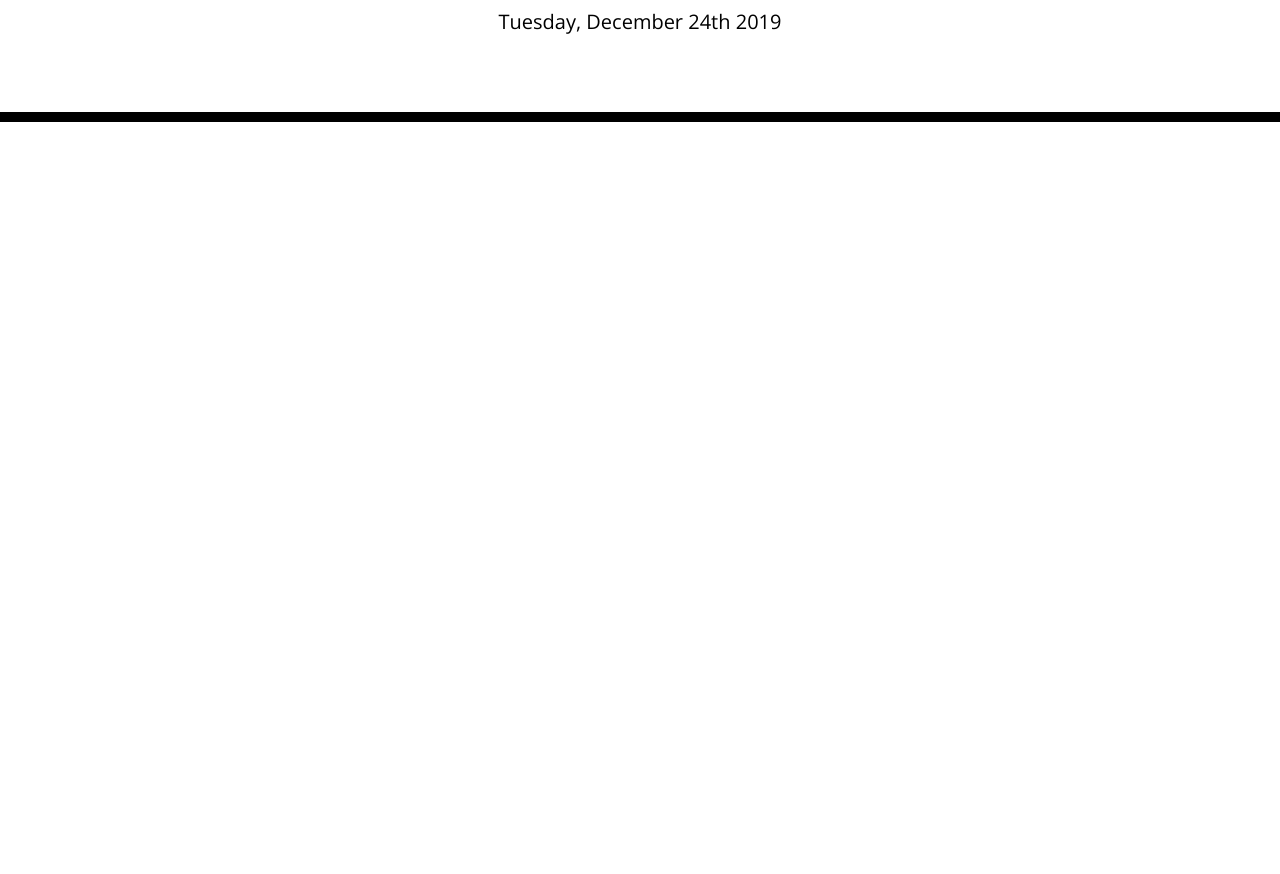
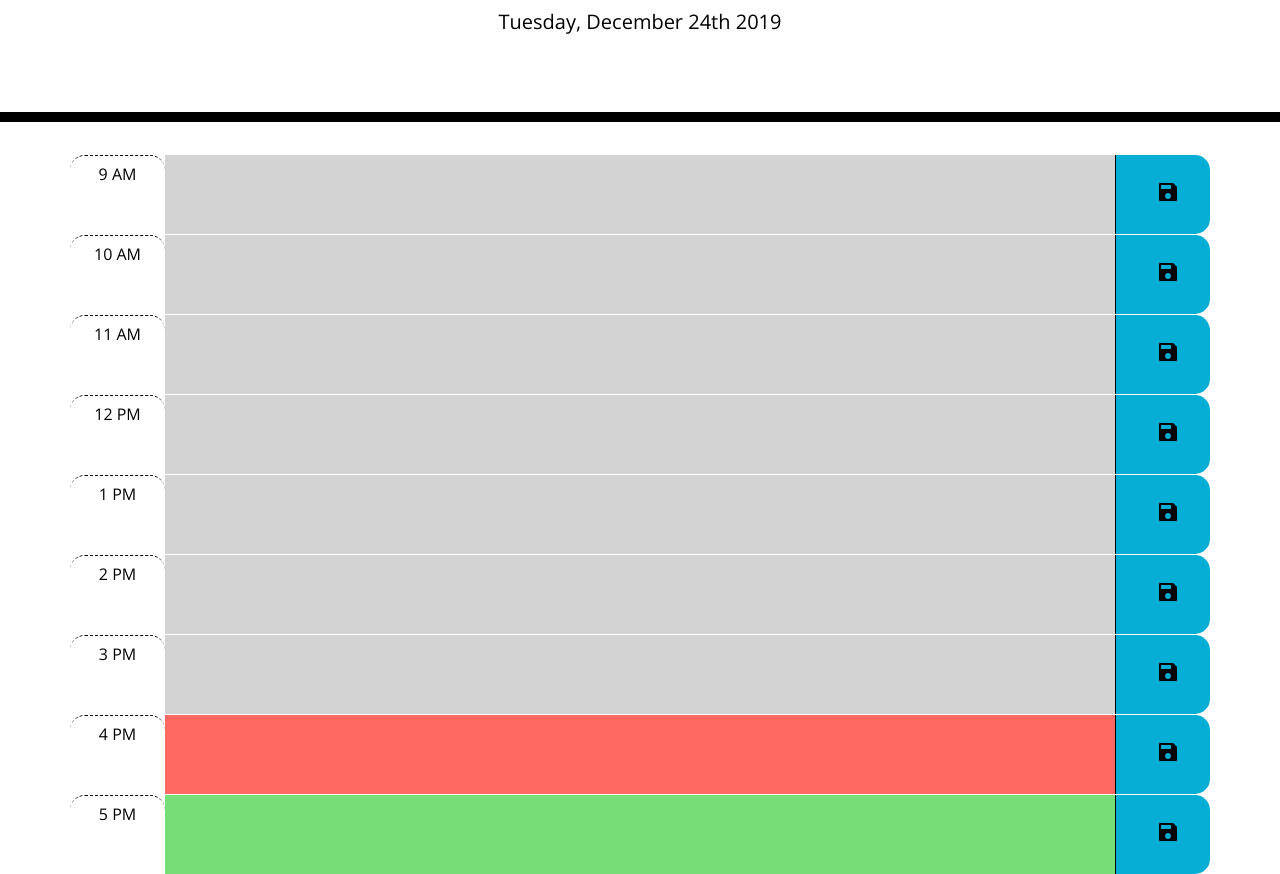
Before and after one commit to smaji08/Day-Planner, a plain HTML site: page index.html in a window 1280 px wide. Shown: the part 182-1056 px from the top of the page. Before the commit the page ends 800 px from the top, so only its background shows below. Drawn offline with nearby package versions, Linux system fonts and the light colour scheme.

Commit message:
displaying according to the time done

```diff
--- a/assets/css/style.css
+++ b/assets/css/style.css
@@ -27,13 +27,15 @@ body {
 
   .time-block{
     text-align: center;
+    padding-top: 10px;
     border-radius: 15px;
   }
 
   .row {
     white-space: pre-wrap;
     height: 80px;
-    border-top: 1px solid white;;
+    border-top: 1px solid white;
+    /* background:wheat; */
   }
 
   .hour {
@@ -63,9 +65,13 @@ body {
     border-bottom-right-radius: 15px;
     background-color: #06AED5;
     color: white;
+    cursor: pointer;
+
   }
 
   .saveBtn i:hover {
     font-size: 20px;
     transition: all .3s ease-in-out;
+
+
   }
--- a/assets/js/script.js
+++ b/assets/js/script.js
@@ -1,4 +1,24 @@
 $(document).ready(function(){
+
     $("#currentDay").text(moment().format('dddd, MMMM Do YYYY'));
+    $("span").hide();
+
+    var x = moment().format("H");
+    x = parseInt(x);
+
+    for(var i=0;i<9;i++){
+        var y = $(".24hr").eq(i).text();
+        y = parseInt(y);
+
+        if (y === x){
+            $(".description").eq(i).addClass("present");
+        }
+        else if(y < x){
+            $(".description").eq(i).addClass("past");
+        }
+        else {
+            $(".description").eq(i).addClass("future");
+        }
+    }
 
 });
--- a/index.html
+++ b/index.html
@@ -29,9 +29,53 @@
       <p class="lead">A simple calendar app for scheduling your work day</p>
       <p id="currentDay" class="lead"></p>
     </header>
-    <div class="container" id="cal">
+    <div class="container">
+        <div class = "row">
+            <div class="col-1 time-block hour">9 AM<span class= "24hr">9</span></div>
+            <div class="col-10 description"></div>
+            <div class="col-1 saveBtn"><img src="assets/images/saveIcon.png" style= "padding:25px;"></img></div>
+        </div>
+        <div class="row">
+            <div class="col-1 time-block hour">10 AM<span class= "24hr">10</span></div>
+            <div class="col-10 description"></div>
+            <div class="col-1 saveBtn"><img src="assets/images/saveIcon.png" style= "padding:25px;"></div>
+        </div>
+        <div class="row">
+            <div class="col-1 time-block hour">11 AM<span class= "24hr">11</span></div>
+            <div class="col-10 description"></div>
+            <div class="col-1 saveBtn i"><img src="assets/images/saveIcon.png" style= "padding:25px;"></div>
+        </div>
+        <div class="row">
+            <div class="col-1 time-block hour">12 PM<span class= "24hr">12</span></div>
+            <div class="col-10 description"></div>
+            <div class="col-1 saveBtn"><img src="assets/images/saveIcon.png" style= "padding:25px;"></div>
+        </div>
+        <div class="row">
+            <div class="col-1 time-block hour">1 PM<span class= "24hr">13</span></div>
+            <div class="col-10 description"></div>
+            <div class="col-1 saveBtn"><img src="assets/images/saveIcon.png" style= "padding:25px;"></div>
+        </div>
+        <div class="row">
+            <div class="col-1 time-block hour">2 PM<span class= "24hr">14</span></div>
+            <div class="col-10 description"></div>
+            <div class="col-1 saveBtn"><img src="assets/images/saveIcon.png" style= "padding:25px;"></div>
+        </div>
+        <div class="row">
+            <div class="col-1 time-block hour">3 PM<span class= "24hr">15</span></div>
+            <div class="col-10 description"></div>
+            <div class="col-1 saveBtn"><img src="assets/images/saveIcon.png" style= "padding:25px;"></div>
+        </div>
+        <div class="row">
+            <div class="col-1 time-block hour">4 PM<span class= "24hr">16</span></div>
+            <div class="col-10 description"></div>
+            <div class="col-1 saveBtn"><img src="assets/images/saveIcon.png" style= "padding:25px;"></div>
+        </div>
+        <div class="row">
+            <div class="col-1 time-block hour">5 PM<span class= "24hr">17</span></div>
+            <div class="col-10 description"></div>
+            <div class="col-1 saveBtn"><img src="assets/images/saveIcon.png" style= "padding:25px;"></div>
+        </div>
 
-      <!-- Timeblocks go here -->
     </div>
 
     <script src="https://code.jquery.com/jquery-3.4.1.min.js"></script>
```
Also changed, not shown: assets/images/saveIcon.png (added).
